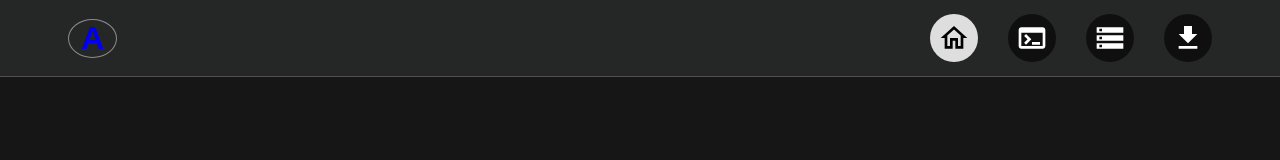
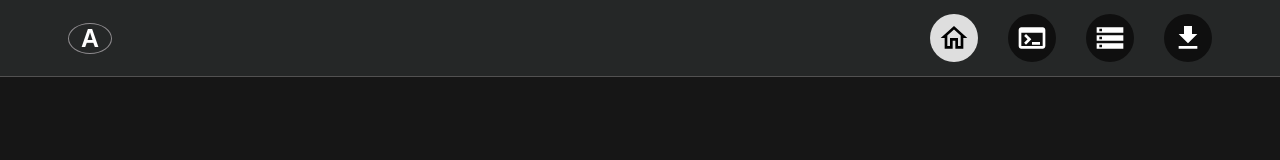
Before and after one commit to Denver04/Portfolio2, a React (Vite) app: page / in a window 1280 px wide. Shown: the top 160 px of the page. Built offline with nearby package versions, Linux system fonts and the light colour scheme; a web font is replaced by a local one.

Commit message:
refinement in CSS

```diff
--- a/src/App.jsx
+++ b/src/App.jsx
@@ -24,39 +24,12 @@ function App() {
     }, 3000);
   }, []);
 
-  const [background, setBackground] = useState("");
-
-  useEffect(() => {
-    const updateBackground = () => {
-      const currentTime = moment().format("HH:mm:ss");
-      let newBackground;
-
-      if (currentTime >= "06:00:00" && currentTime < "12:00:00") {
-        newBackground = "morning-background"; // Use your morning background class or URL
-      } else if (currentTime >= "12:00:00" && currentTime < "18:00:00") {
-        newBackground = "afternoon-background"; // Use your afternoon background class or URL
-      } else {
-        newBackground = "night-background"; // Use your night background class or URL
-      }
-
-      setBackground(newBackground);
-    };
-
-    // Update background on mount
-    updateBackground();
-
-    // Update background every minute
-    const intervalId = setInterval(updateBackground, 60000);
-
-    // Clear interval on component unmount
-    return () => clearInterval(intervalId);
-  }, []);
 
   return (
-    <div className={`App ${background}`}>
+    <div className={`App`}>
       {loading ? (
         <HashLoader
-          color="#8e09db"
+          color="#9923ddff"
           style={{
             display: "flex",
             alignItems: "center",
@@ -77,7 +50,7 @@ function App() {
               </Routes>
               <ScrolTop />
             </div>
-            {/* <Footer /> */}
+            <Footer />
           </BrowserRouter>
         </>
       )}
--- a/src/Css/header.css
+++ b/src/Css/header.css
@@ -71,26 +71,14 @@ body{
     border: 1px solid rgb(141, 138, 141);
     text-decoration: none;
 }
+.logoA h1{
+    font-size: 25px;
+    color: white;
+    margin: 0;
+    padding: 0;
+    font-weight: bold;
+}
 .active{
     filter: invert(1);
     background-color: rgb(33, 33, 33);
 }
-/* .a::before , .a::after{
-    content: "";
-    width: 0;
-    position: absolute;
-    height: 4px;
-    background: #020202;
-    transition: 0.5s;
-}
-.a::after{
-    left: 0;
-    bottom: -10px;
-}
-.a::before{
-    right: 0;
-    top: 0px;
-}
-.active ,.a:hover::after , .a:hover::before{
-    width: 100%;
-} */
--- a/src/components/Achieve.jsx
+++ b/src/components/Achieve.jsx
@@ -4,7 +4,6 @@ import certificate from "../images/certificate.pdf";
 import DownloadIcon from "@mui/icons-material/Download";
 import Aos from "aos";
 import "aos/dist/aos.css";
-import EdgeNRoots from "../images/edge_n_roots_logo.jpeg";
 
 function Achieve() {
   useEffect(() => {
--- a/src/components/Body.jsx
+++ b/src/components/Body.jsx
@@ -9,8 +9,8 @@ import "aos/dist/aos.css";
 import { PageWrapper } from "./PageWrapper/PageWrapper";
 import { Typewriter } from "react-simple-typewriter";
 import gsap from "gsap";
-import { useGSAP } from "@gsap/react";
 import SplitType from "split-type";
+import Footer from "./Footer";
 
 function Body() {
   const textRef = useRef(null);
@@ -73,7 +73,7 @@ function Body() {
           scale: 1,
           duration: 0.3,
           ease: "power2.inOut",
-          color: "#5f5d5dff",
+          color: "#989b99",
           backgroundImage: "none",
           animation: "none",
         });
--- a/src/components/Project.jsx
+++ b/src/components/Project.jsx
@@ -1,4 +1,4 @@
-import React from "react";
+import React, { useEffect } from "react";
 import "../Css/project.css";
 import { Link } from "react-router-dom";
 import Aos from "aos";
@@ -6,12 +6,17 @@ import "aos/dist/aos.css";
 import { PageWrapper } from "./PageWrapper/PageWrapper";
 
 function Project() {
+
+  useEffect(() => {
+    Aos.init({ duration: 1500 });
+  }, []);
+
   return (
     <PageWrapper title="Project" description="project page">
       <div className="project project-head">
         <h1>Projects</h1>
       </div>
-      <div className="container">
+      <div className="container" data-aos="zoom-in">
         <div className="card">
           <div className="face face1">
             <div className="content">
--- a/src/components/Skill.jsx
+++ b/src/components/Skill.jsx
@@ -3,11 +3,10 @@ import "../Css/skill.css";
 import Aos from "aos";
 import "aos/dist/aos.css";
 import { PageWrapper } from "./PageWrapper/PageWrapper";
-import SplitType from "split-type";
 import gsap from "gsap";
 
 function Skill() {
-  const skillsRef = useRef(null);
+
   useEffect(() => {
     Aos.init({ duration: 1500 });
 
```
